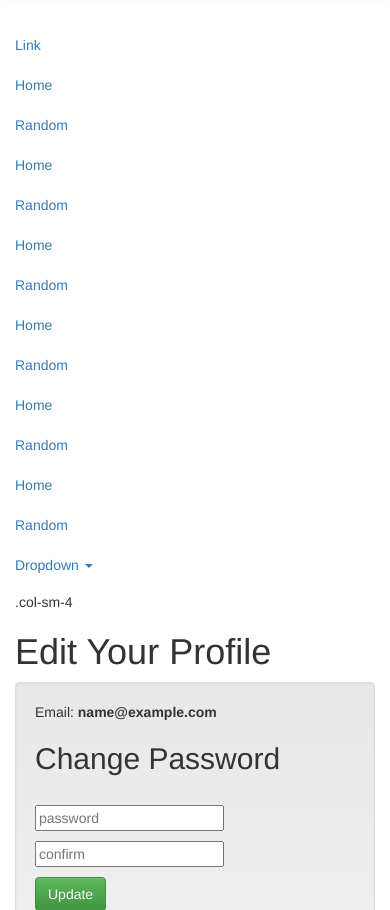
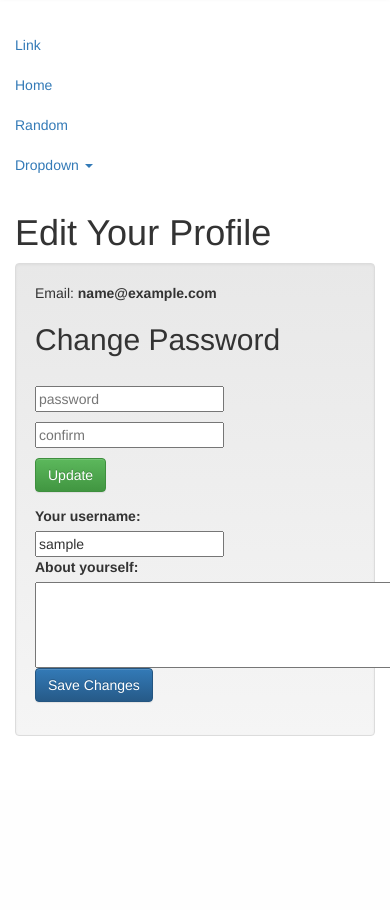
Before and after one commit to jmjuanico/likereader, a Flask app: page /edit in a window 390 px wide; the page is wider, and only the part inside the window is pictured. Shown: the part 54-964 px from the top of that part. After the commit the page ends 790 px from the top of that part, so only its background shows below. Run offline with Flask 2, Linux system fonts and the light colour scheme; the visitor is signed in with stand-in values (Sample User, id 1); data comes from the database, SQL or seed files in the repository; parts of the project's set-up code (start-up, migrations or seed data) failed here and were passed over; some libraries are stand-ins or nearby versions.

Commit message:
adjustment on base html

```diff
--- a/app/templates/base.html
+++ b/app/templates/base.html
@@ -153,16 +153,6 @@
         <li class = "active"><a href="#">Link</a></li>
         <li><a href="{{ url_for('index') }}">{{ _('Home') }}</a></li>
         <li><a href="{{ url_for('random') }}">{{ _('Random') }}</a></li>
-        <li><a href="{{ url_for('index') }}">{{ _('Home') }}</a></li>
-        <li><a href="{{ url_for('random') }}">{{ _('Random') }}</a></li>
-        <li><a href="{{ url_for('index') }}">{{ _('Home') }}</a></li>
-        <li><a href="{{ url_for('random') }}">{{ _('Random') }}</a></li>
-        <li><a href="{{ url_for('index') }}">{{ _('Home') }}</a></li>
-        <li><a href="{{ url_for('random') }}">{{ _('Random') }}</a></li>
-        <li><a href="{{ url_for('index') }}">{{ _('Home') }}</a></li>
-        <li><a href="{{ url_for('random') }}">{{ _('Random') }}</a></li>
-        <li><a href="{{ url_for('index') }}">{{ _('Home') }}</a></li>
-        <li><a href="{{ url_for('random') }}">{{ _('Random') }}</a></li>
 
         <li class="dropdown">
           <a href="#" class="dropdown-toggle" data-toggle="dropdown" role="button" aria-expanded="false">Dropdown <span class="caret"></span></a>
@@ -187,7 +177,7 @@
     <div class="content">
 
         <div class="row">
-            <div class="col-sm-4">.col-sm-4</div>
+            <div class="col-sm-4"></div>
             <div class="col-sm-8">
                 {% block content %}{% endblock %}
             </div>
```
